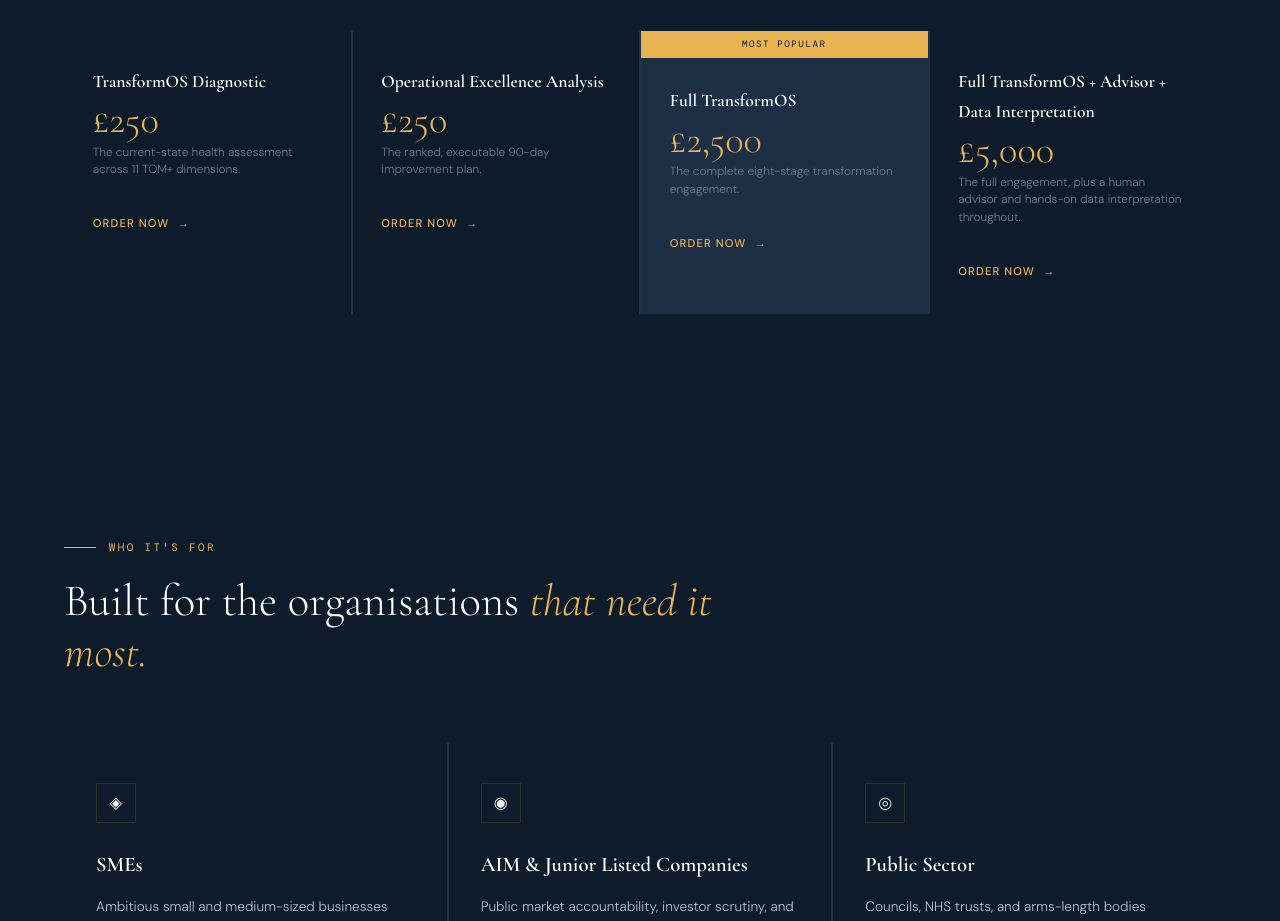
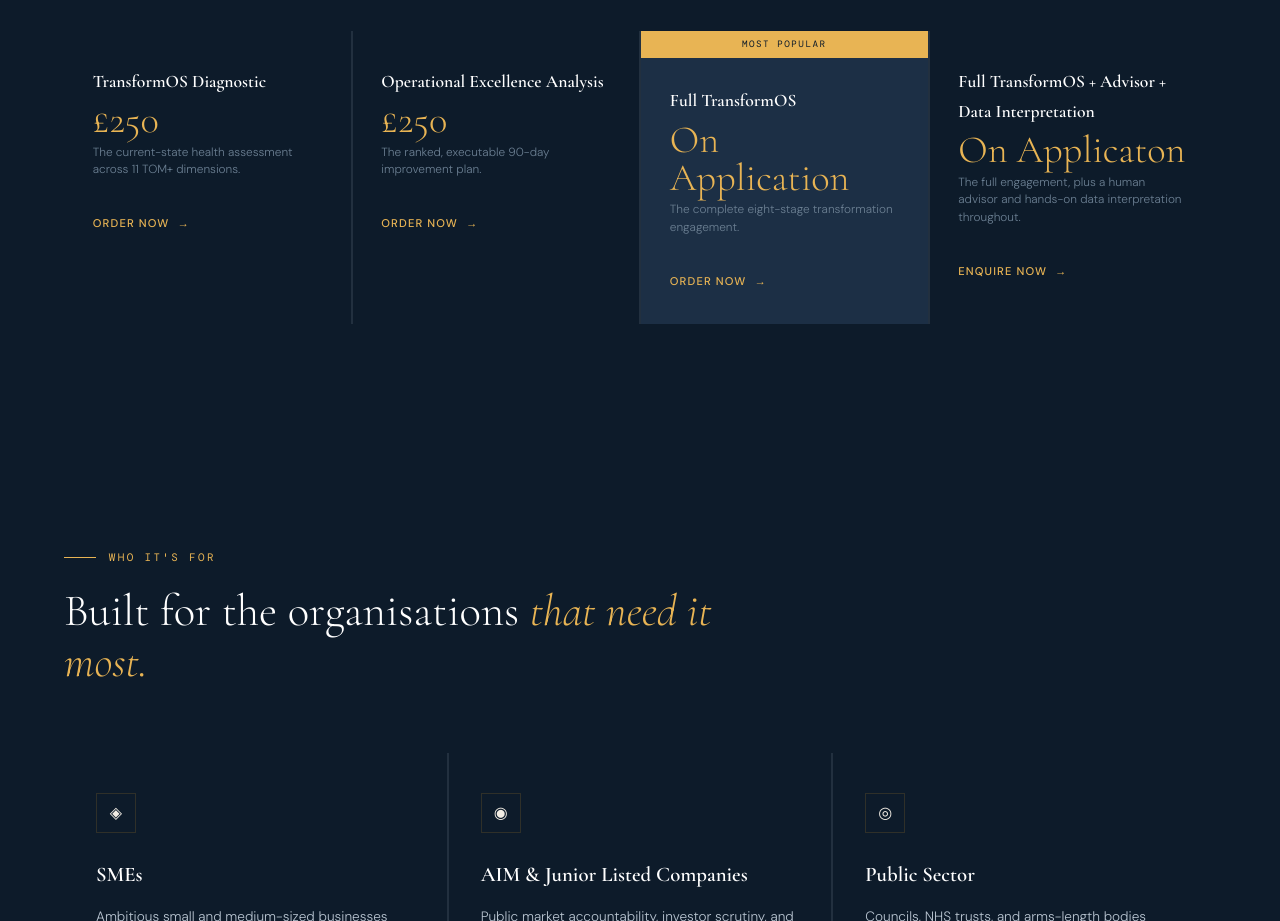
Before and after one commit to TransformOS/TransformOS, a website: page transformos v8/index.html in a window 1280 px wide. Shown: the part 6820-7741 px from the top of the page. Drawn offline with nearby package versions, Linux system fonts and the light colour scheme; a web font is replaced by a local one.

Commit message:
Update index.html

```diff
--- a/transformos v8/index.html
+++ b/transformos v8/index.html
@@ -586,7 +586,7 @@
     <div class="price-tier featured reveal">
       <div class="pt-inner">
         <div class="pt-name">Full TransformOS</div>
-        <div class="pt-price">£2,500</div>
+        <div class="pt-price">On Application</div>
         <div class="pt-sub">The complete eight-stage transformation engagement.</div>
         <a href="gate.html" class="slink" style="margin-top:1rem;font-size:.7rem">Order now </a>
       </div>
@@ -594,9 +594,9 @@
     <div class="price-tier reveal">
       <div class="pt-inner">
         <div class="pt-name">Full TransformOS + Advisor + Data Interpretation</div>
-        <div class="pt-price">£5,000</div>
+        <div class="pt-price">On Applicaton</div>
         <div class="pt-sub">The full engagement, plus a human advisor and hands-on data interpretation throughout.</div>
-        <a href="gate.html" class="slink" style="margin-top:1rem;font-size:.7rem">Order now </a>
+        <a href="gate.html" class="slink" style="margin-top:1rem;font-size:.7rem">Enquire now </a>
       </div>
     </div>
   </div>
```
